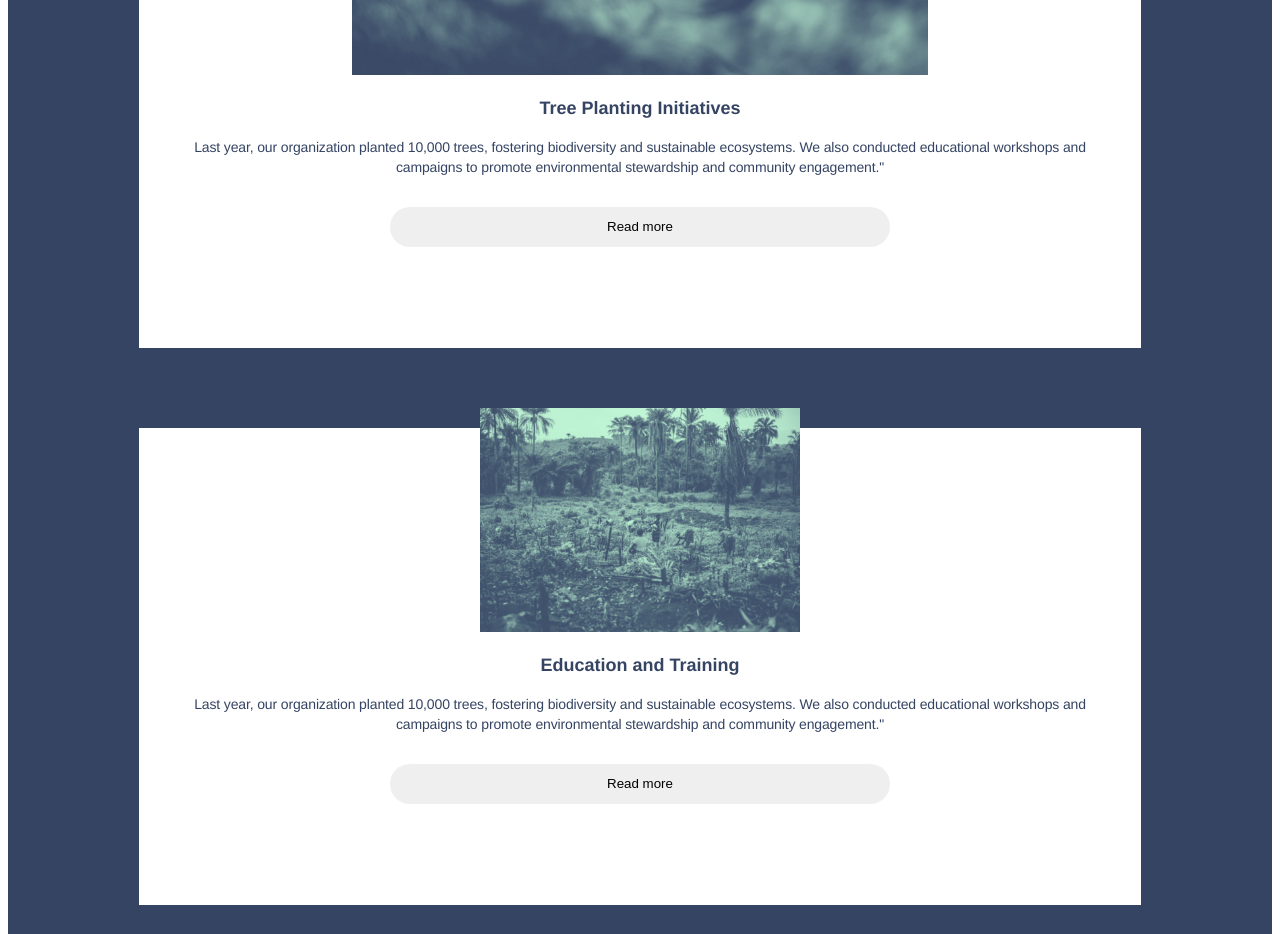
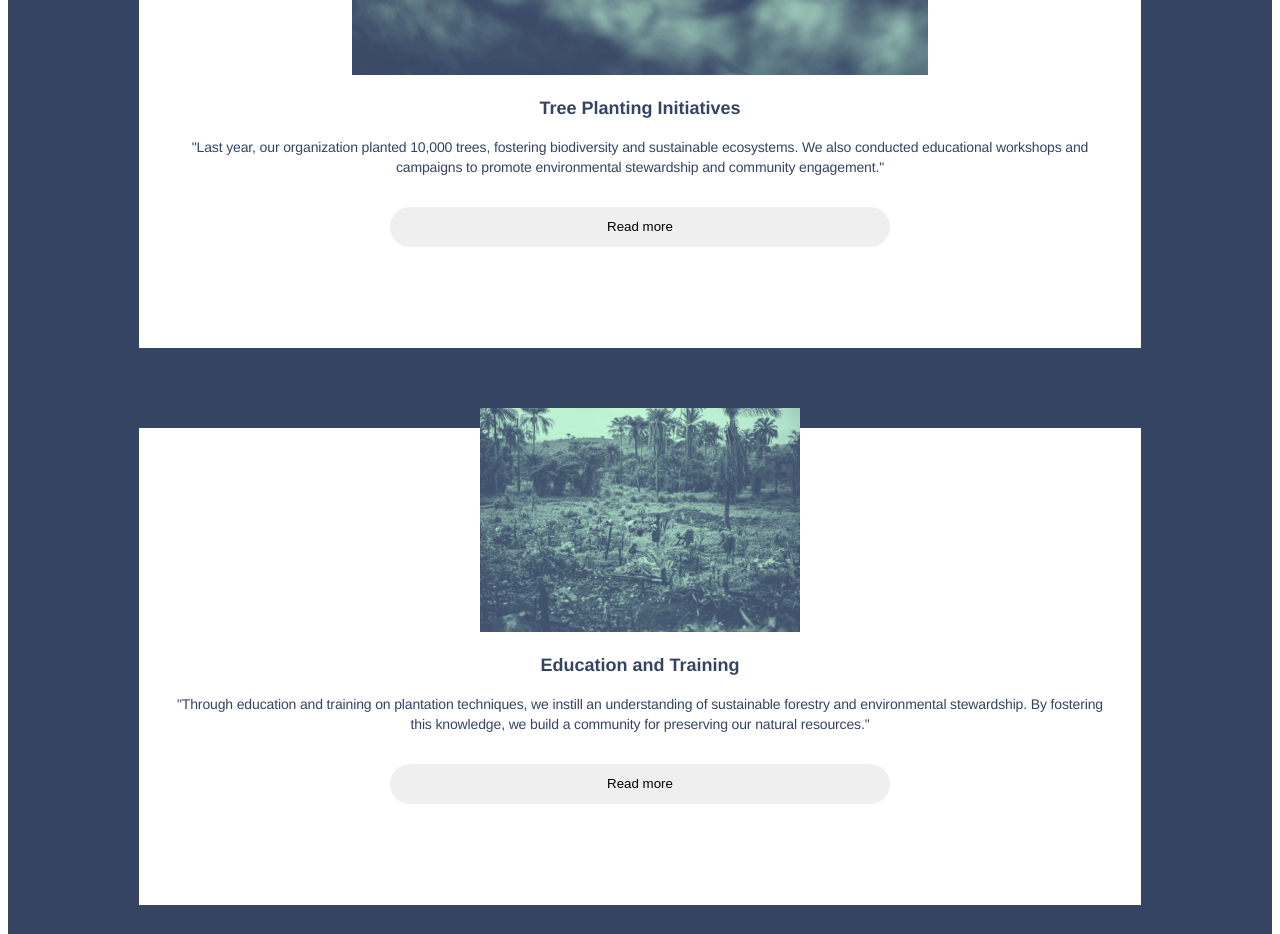
Before and after one commit to Praful-Jain/Green-Tree-Initiative-Website, a plain HTML site: page index.html in a window 1280 px wide. Shown: the part 2240-3174 px from the top of the page. Drawn offline with Linux system fonts and the light colour scheme.

Commit message:
Update index.html

```diff
--- a/index.html
+++ b/index.html
@@ -58,13 +58,13 @@
             <div class="">
                 <img src="./Home_page_images/tree-planting.png" alt="">
                 <h3 class="work">Tree Planting Initiatives</h3>
-                <p class="describe">Last year, our organization planted 10,000 trees, fostering biodiversity and sustainable ecosystems. We also conducted educational workshops and campaigns to promote environmental stewardship and community engagement."</p>
+                <p class="describe">"Last year, our organization planted 10,000 trees, fostering biodiversity and sustainable ecosystems. We also conducted educational workshops and campaigns to promote environmental stewardship and community engagement."</p>
                 <button class="read-more">Read more</button>
             </div>
             <div class="">
                 <img src="./Home_page_images/education-training.png" alt="">
                 <h3 class="work">Education and Training</h3>
-                <p class="describe">Last year, our organization planted 10,000 trees, fostering biodiversity and sustainable ecosystems. We also conducted educational workshops and campaigns to promote environmental stewardship and community engagement."</p>
+                <p class="describe">"Through education and training on plantation techniques, we instill an understanding of sustainable forestry and environmental stewardship. By fostering this knowledge, we build a community for preserving our natural resources."</p>
                 <button class="read-more">Read more</button>
             </div>
             <div class="">
```
